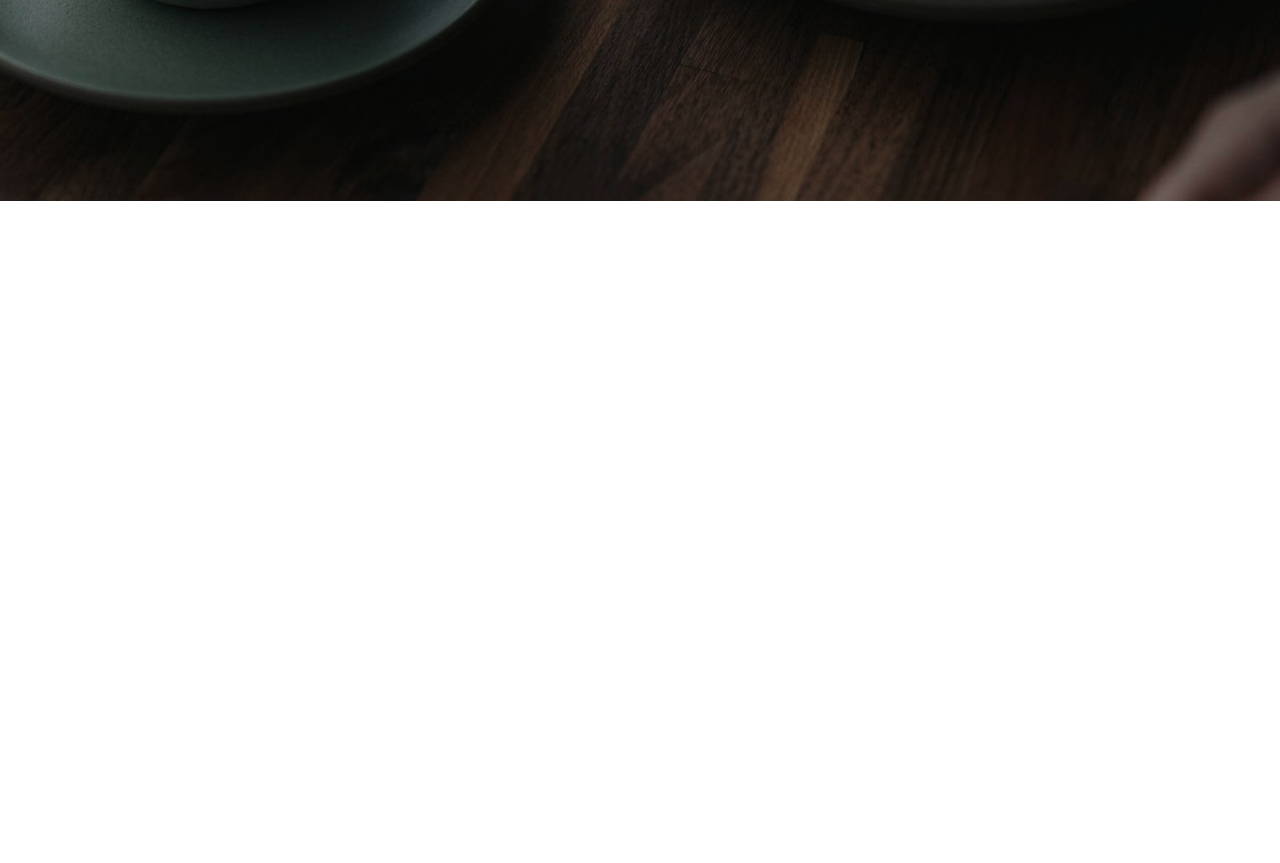
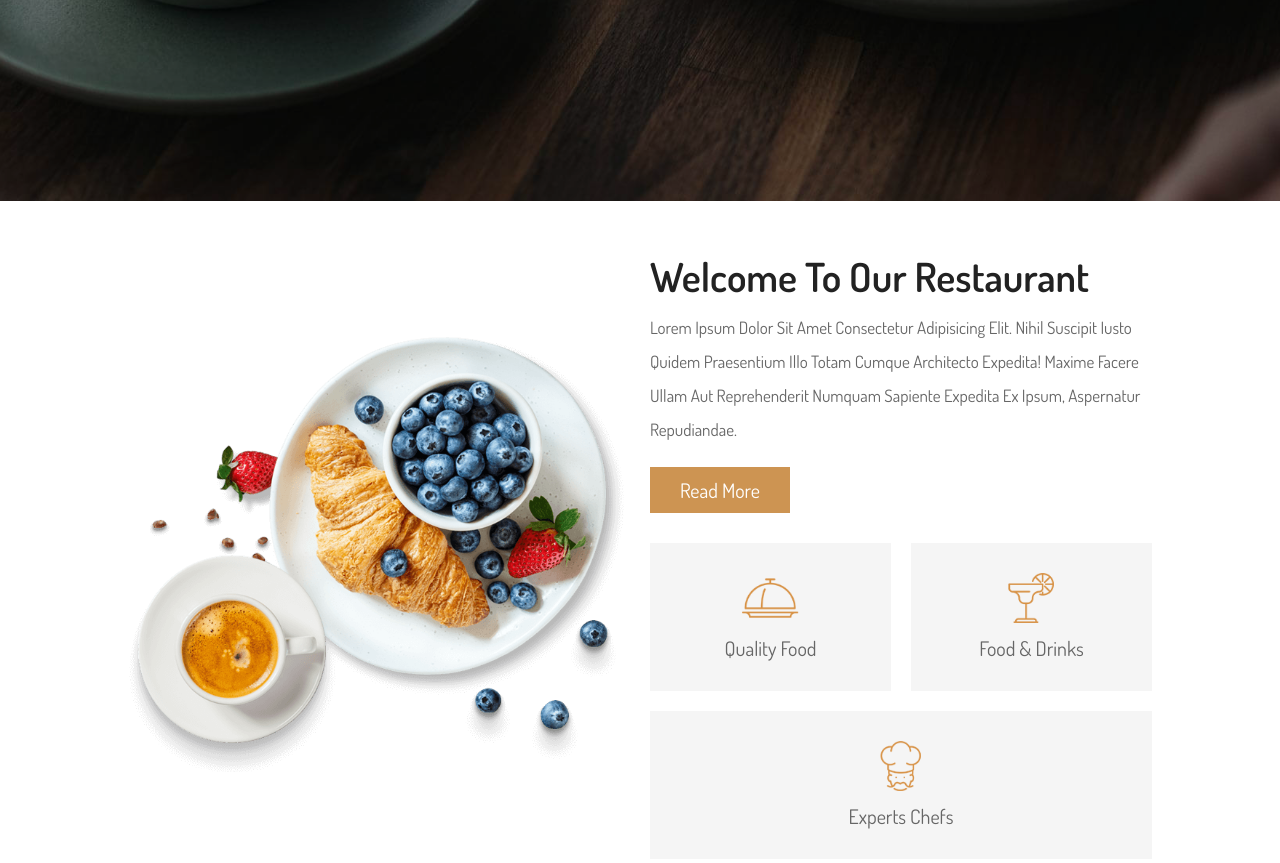
Before and after one commit to iuriasydes/restaurantPage, a plain HTML site: page index.html in a window 1280 px wide. Shown: the part 671-1534 px from the top of the page. Before the commit the page ends 872 px from the top, so only its background shows below. Drawn offline with nearby package versions, Linux system fonts and the light colour scheme.

Commit message:
Agregando seccion About

```diff
--- a/index.html
+++ b/index.html
@@ -62,6 +62,34 @@
     </div>
   </section>
   <!-- /HOME -->
+  <!-- ABOUT -->
+  <section class="about" id="about">
+    <div class="image">
+      <img src="/imgs/about-img.png" alt="about">
+    </div>
+    <div class="content">
+      <h3 class="title">Welcome to our Restaurant</h3>
+      <p>Lorem ipsum dolor sit amet consectetur adipisicing elit. Nihil suscipit iusto quidem praesentium illo totam
+        cumque architecto expedita! Maxime facere ullam aut reprehenderit numquam sapiente expedita ex ipsum, aspernatur
+        repudiandae.</p>
+      <a href="#" class="btn">Read More</a>
+      <div class="icons-container">
+        <div class="icons">
+          <img src="/imgs/about-icon-1.png" alt="icon1">
+          <h3>Quality Food</h3>
+        </div>
+        <div class="icons">
+          <img src="/imgs/about-icon-2.png" alt="icon2">
+          <h3>Food & Drinks</h3>
+        </div>
+        <div class="icons">
+          <img src="/imgs/about-icon-3.png" alt="icon3">
+          <h3>Experts Chefs</h3>
+        </div>
+      </div>
+    </div>
+  </section>
+  <!-- /ABOUT -->
 
 
   <script src="https://unpkg.com/swiper@7/swiper-bundle.min.js"></script>
--- a/style.css
+++ b/style.css
@@ -171,6 +171,54 @@ section {
   font-size: 2rem;
 }
 
+/*ABOUT*/
+.about {
+  display: flex;
+  align-items: center;
+  flex-wrap: wrap;
+  gap: 2rem;
+}
+.about .image {
+  flex: 1 1 41rem;
+}
+.about .image img {
+  width: 100%;
+}
+.about .content {
+  flex: 1 1 41rem;
+}
+.about .content .title {
+  font-size: 4rem;
+  color: var(--black);
+}
+.about .content p {
+  font-size: 1.7rem;
+  color: var(--light-black);
+  padding: 1rem 0;
+  line-height: 2;
+}
+.about .content .icons-container {
+  display: flex;
+  flex-wrap: wrap;
+  gap: 2rem;
+  margin-top: 3rem;
+}
+.about .content .icons-container .icons {
+  flex: 1 1 16rem;
+  text-align: center;
+  background: var(--light-bg);
+  padding: 3rem 2rem;
+}
+.about .content .icons-container .icons img {
+  height: 5rem;
+}
+.about .content .icons-container .icons h3 {
+  padding-top: 1rem;
+  font-size: 2rem;
+  color: var(--light-black);
+  font-weight: normal;
+}
+
 @media (max-width: 1200px) {
   section {
     padding: 3rem 5%;
```
